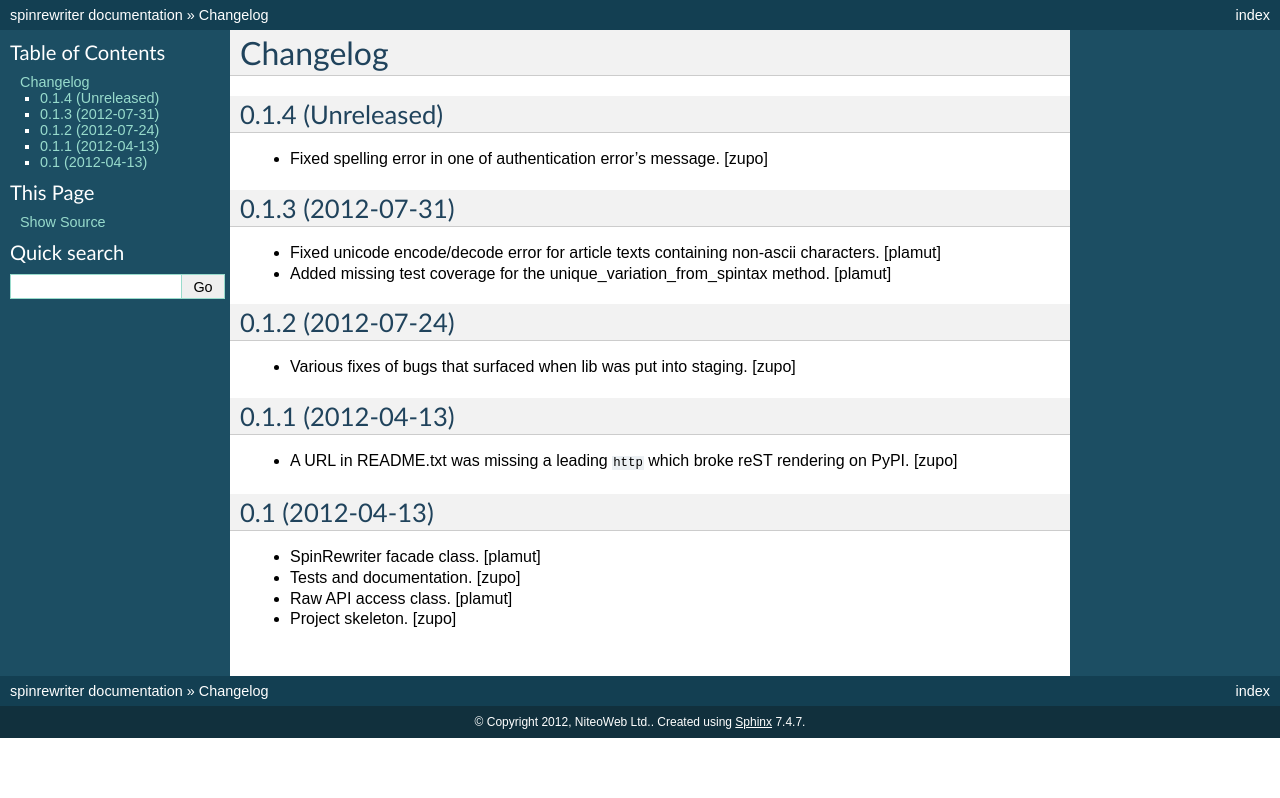
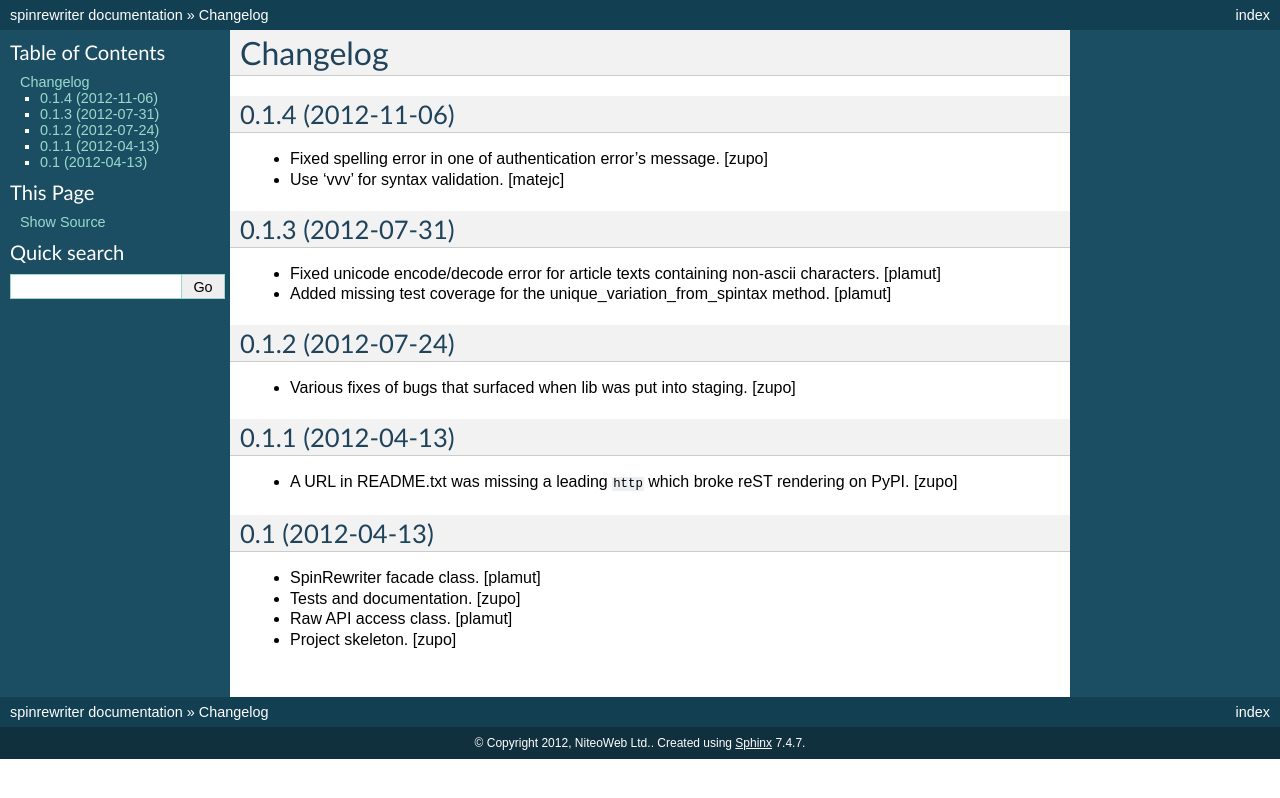
Before and after one commit to teamniteo/spinrewriter, a Sphinx documentation site: the page built from docs/HISTORY.rst, in a window 1280 px wide. Shown: the top 798 px of the page. Built offline with Sphinx 7.4.7, drawn with Linux system fonts in a browser that asks for light colours.

```diff
--- a/docs/HISTORY.rst
+++ b/docs/HISTORY.rst
@@ -1,11 +1,14 @@
 Changelog
 =========
 
-0.1.4 (Unreleased)
+0.1.4 (2012-11-06)
 ------------------
 
 - Fixed spelling error in one of authentication error's message.
   [zupo]
+
+- Use 'vvv' for syntax validation.
+  [matejc]
 
 
 0.1.3 (2012-07-31)
--- a/src/spinrewriter/version.txt
+++ b/src/spinrewriter/version.txt
@@ -1 +1 @@
-0.1.3
+0.1.4
```
